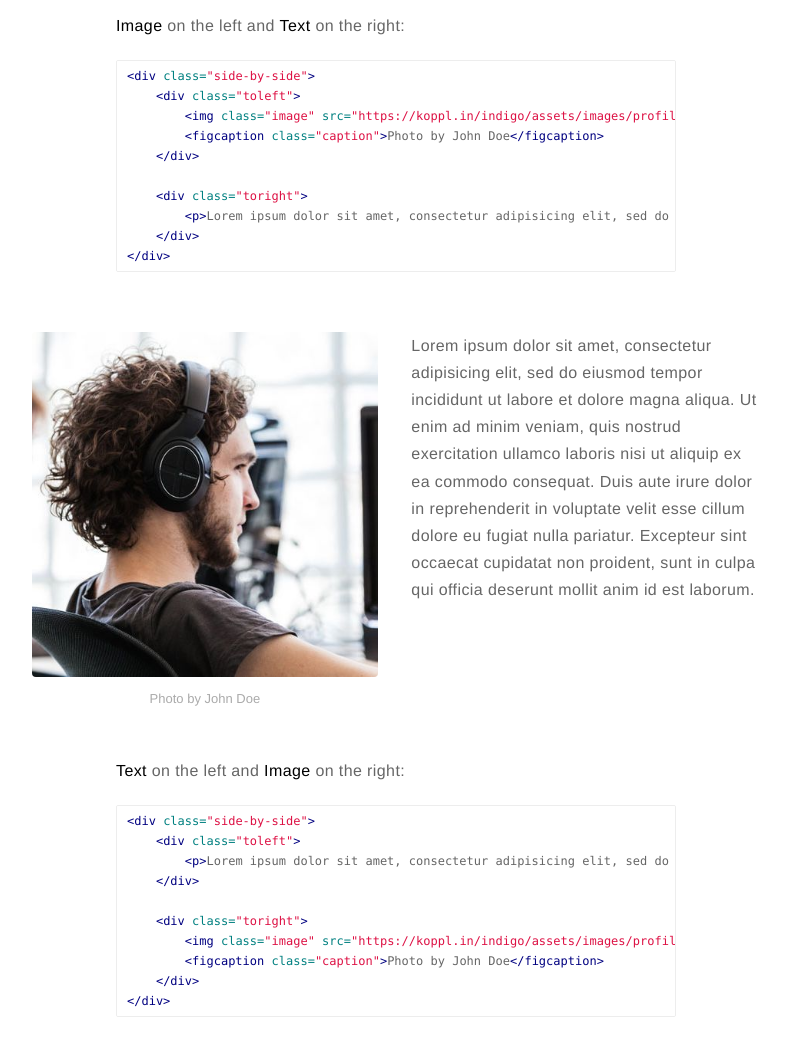
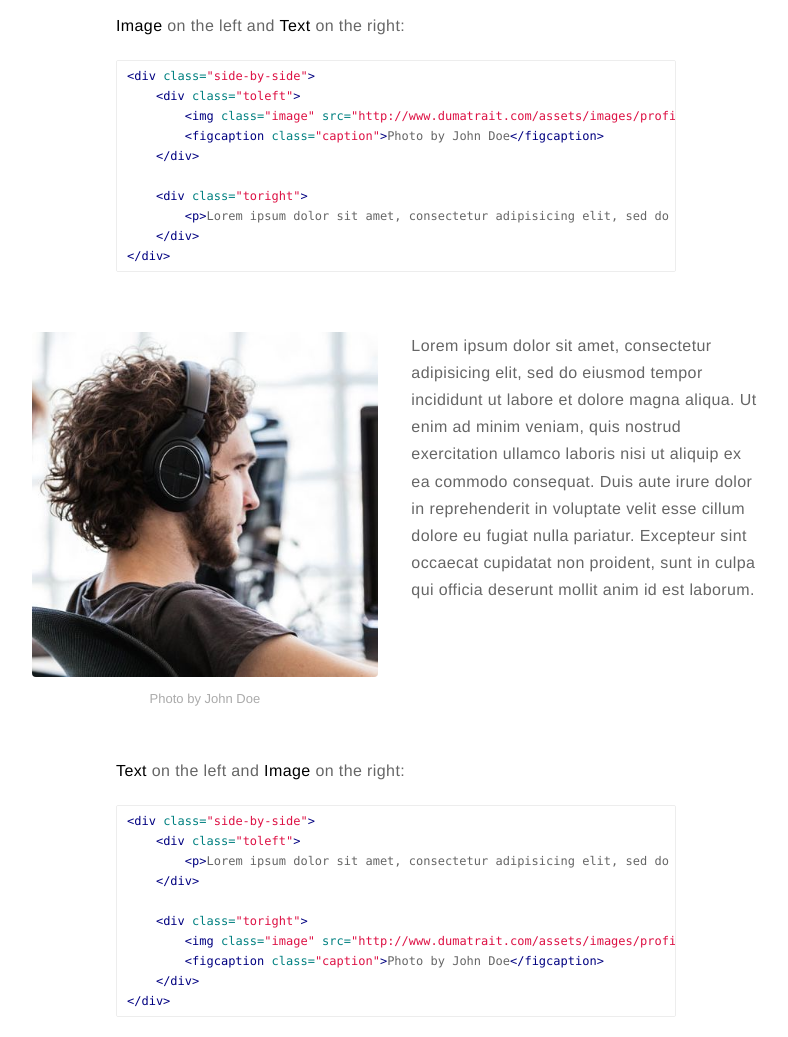
Before and after one commit to appareil/appareil.github.io, a Jekyll site: the page built from _posts/2015-02-24-markdown-extra-components.markdown, in a window 1280 px wide and 1400 px high, scrolled down 1006 px. Shown: the part 151-1188 px from the top of the window, without its empty margins (244-1032 px from the left). Built offline with Jekyll 4.4.1, drawn with Linux system fonts in a browser that asks for light colours; comment, search, counter and statistics services are not loaded; some of the changed lines change nothing that is shown.

Commit message:
Added site address

```diff
--- a/_config.yml
+++ b/_config.yml
@@ -16,7 +16,7 @@
 resume-external: true
 resume-url: https://google.com/?q=my+resume
 
-url: https://koppl.in/indigo
+url: http://www.dumatrait.com
 # your url: http://USERNAME.github.io
 
 permalink: /:title/
```
